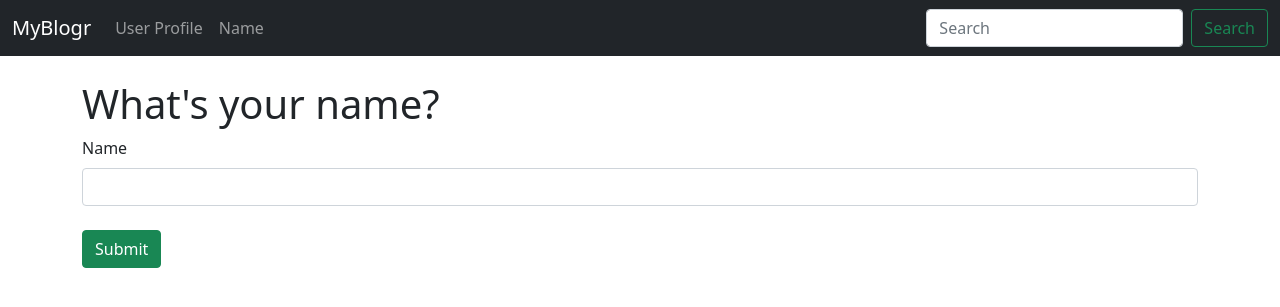
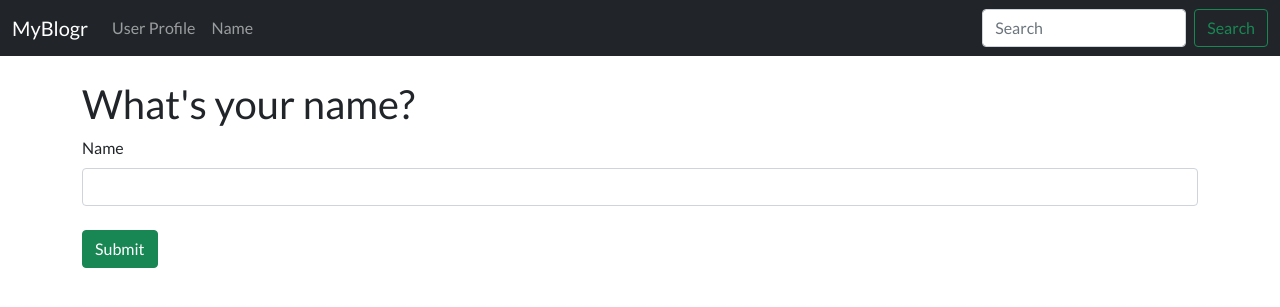
Before and after one commit to kelvinmburu/my-blogr, a Flask app: page /name in a window 1280 px wide. Shown: the top 307 px of the page. Run offline with Flask 2, Linux system fonts and the light colour scheme.

Commit message:
st: added google font to styles

```diff
--- /dev/null
+++ b/static/css/style.css
@@ -0,0 +1,5 @@
+@import url('https://fonts.googleapis.com/css2?family=Lato&display=swap');
+
+* {
+    font-family: 'Lato', sans-serif;
+}
--- a/templates/base.html
+++ b/templates/base.html
@@ -9,6 +9,9 @@
     <!-- Bootstrap CSS -->
     <link href="https://cdn.jsdelivr.net/npm/bootstrap@5.0.2/dist/css/bootstrap.min.css" rel="stylesheet"
         integrity="sha384-EVSTQN3/azprG1Anm3QDgpJLIm9Nao0Yz1ztcQTwFspd3yD65VohhpuuCOmLASjC" crossorigin="anonymous">
+
+    <!-- local css -->
+    <link rel="stylesheet" href=" {{url_for('static',filename='css/style.css')}} ">
 
     <title>MyBlogr</title>
 </head>
```
